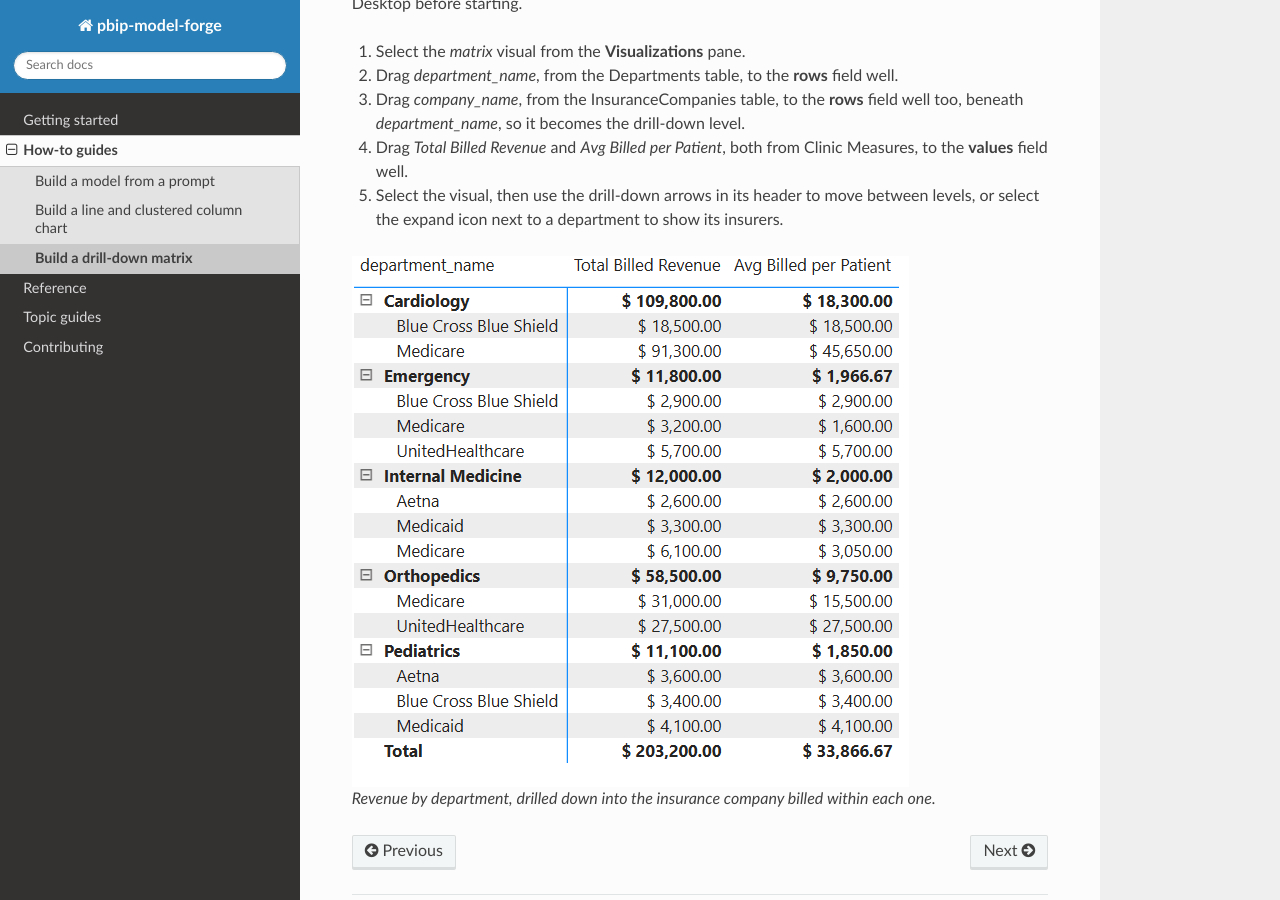
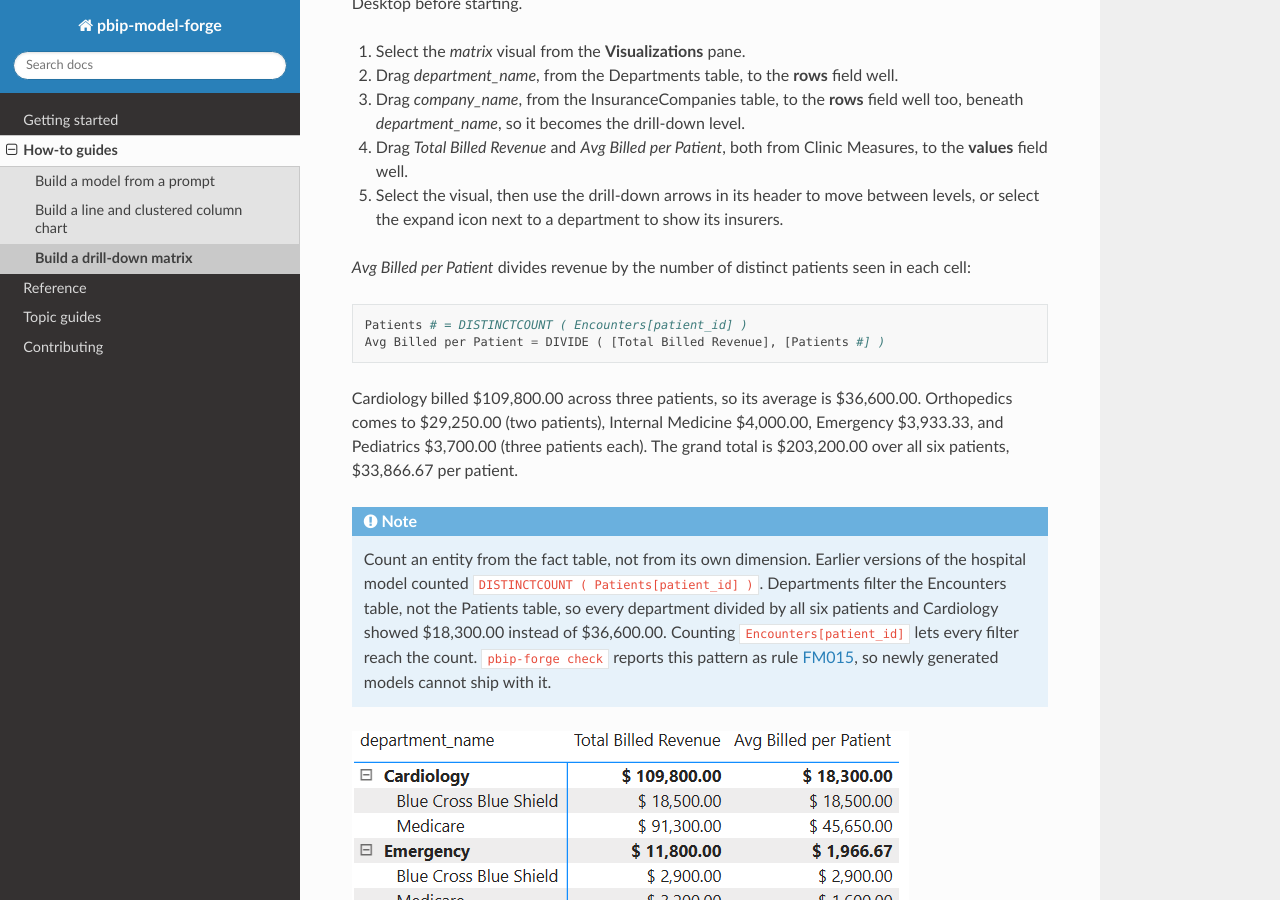
Before and after one commit to C-Kapsalis/pbip-model-forge-documentation, a Sphinx documentation site: the page built from docs/how-to/build-a-drill-down-matrix.rst, in a window 1280 px wide and 900 px high, scrolled down 288 px. Built offline with Sphinx 7.4.7 and the Read the Docs theme 3.1.0, drawn with Linux system fonts in a browser that asks for light colours.

Commit message:
Fix the hospital per-patient average and explain the grain lesson
Avg Billed per Patient now counts patients from Encounters[patient_id].
The drill-down matrix guide shows the measure, the corrected values
(Cardiology $109,800.00 / 3 = $36,600.00) and a note on why counting
from the dimension gave every department all six patients. The line
chart guide now describes the corrected line, which meets each daily
column, and suggests Month Start for a view where the two differ.

Co-Authored-By: Claude Opus 5.5 (1M context) <noreply@anthropic.com>

```diff
--- a/docs/how-to/build-a-drill-down-matrix.rst
+++ b/docs/how-to/build-a-drill-down-matrix.rst
@@ -21,6 +21,31 @@ starting.
    between levels, or select the expand icon next to a department to show
    its insurers.
 
+*Avg Billed per Patient* divides revenue by the number of distinct
+patients seen in each cell:
+
+::
+
+    Patients # = DISTINCTCOUNT ( Encounters[patient_id] )
+    Avg Billed per Patient = DIVIDE ( [Total Billed Revenue], [Patients #] )
+
+Cardiology billed $109,800.00 across three patients, so its average is
+$36,600.00. Orthopedics comes to $29,250.00 (two patients), Internal
+Medicine $4,000.00, Emergency $3,933.33, and Pediatrics $3,700.00 (three
+patients each). The grand total is $203,200.00 over all six patients,
+$33,866.67 per patient.
+
+.. note::
+
+   Count an entity from the fact table, not from its own dimension.
+   Earlier versions of the hospital model counted
+   ``DISTINCTCOUNT ( Patients[patient_id] )``. Departments filter the
+   Encounters table, not the Patients table, so every department divided
+   by all six patients and Cardiology showed $18,300.00 instead of
+   $36,600.00. Counting ``Encounters[patient_id]`` lets every filter
+   reach the count. ``pbip-forge check`` reports this pattern as rule
+   :ref:`FM015 <fm015>`, so newly generated models cannot ship with it.
+
 .. figure:: /_static/screenshots/hospital-drill-down-matrix.png
    :alt: A matrix with department_name rows, each expanded to show the insurance companies billed within it, and two value columns, Total Billed Revenue and Avg Billed per Patient. Cardiology totals $109,800.00 revenue ($91,300.00 of it Medicare), Orthopedics $58,500.00, Internal Medicine $12,000.00, Pediatrics $11,100.00, and Emergency $11,800.00. The grand total row reads $203,200.00 in revenue and $33,866.67 average billed per patient.
 
```
Also changed, not shown: docs/how-to/build-a-line-and-clustered-column-chart.rst (+10 -3 lines).
